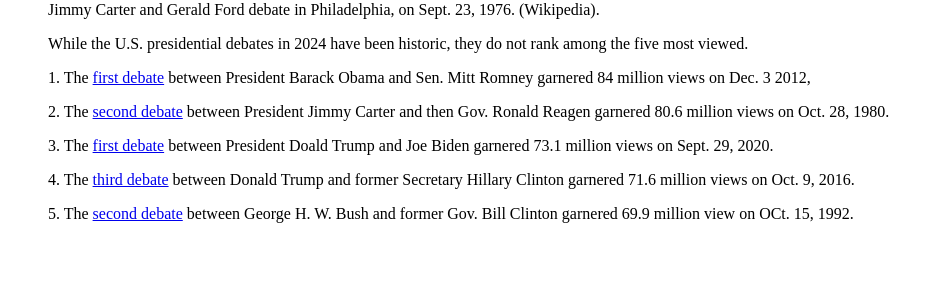
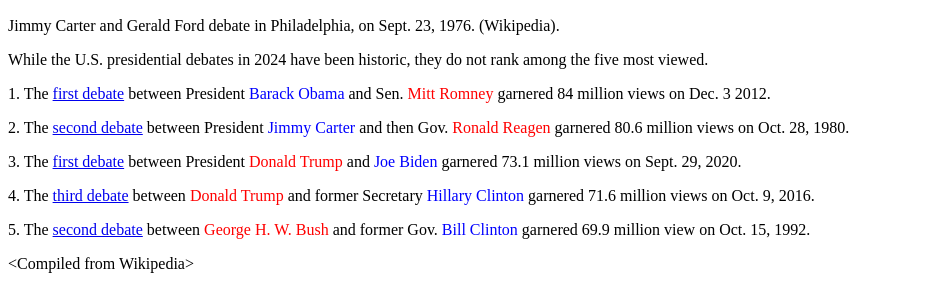
Before and after one commit to enielsen101/debate_example, a plain HTML site: page index.html in a window 1280 px wide. Shown: the part 527-808 px from the top of the page, without its empty margins (0-944 px from the left). Drawn offline with Linux system fonts and the light colour scheme.

Commit message:
Add files via upload

```diff
--- a/index.html
+++ b/index.html
@@ -2,26 +2,32 @@
 <html>
 <head>
 	<title>Debate Example</title>
+
+	<link rel="stylesheet" type="text/css" href="main.css">
+
 </head>
 <body>
 
 <h1>Five Most Watched Debates in U.S. History</h1>
 
 <figure>
-<img src="https://upload.wikimedia.org/wikipedia/commons/6/64/Carter_and_Ford_in_a_debate%2C_September_23%2C_1976.jpg" alt="Presidents Jimmy Carter and Gerald Ford debate in 1976" width="50%">
+<img src="https://upload.wikimedia.org/wikipedia/commons/6/64/Carter_and_Ford_in_a_debate%2C_September_23%2C_1976.jpg" alt="Presidents Jimmy Carter and Gerald Ford debate in 1976" width="50%"></figure>
 <figcaption> Jimmy Carter and Gerald Ford debate in Philadelphia, on Sept. 23, 1976. (Wikipedia).</figcaption>
 
 <p>While the U.S. presidential debates in 2024  have been historic, they do not rank among the five most viewed.</p>
 
-<p> 1. The <a href="https://en.wikipedia.org/wiki/2012_United_States_presidential_debates#October_3:_First_presidential_debate_(University_of_Denver"> first debate</a> between President Barack Obama and Sen. Mitt Romney garnered 84 million views on Dec. 3 2012,</p>
+<p> 1. The <a href="https://en.wikipedia.org/wiki/2012_United_States_presidential_debates#October_3:_First_presidential_debate_(University_of_Denver"> first debate</a> between President <span style="color: blue;">Barack Obama</span> and Sen. <span style="color: red">Mitt Romney</span> garnered 84 million views on Dec. 3 2012.</p>
 
-<p> 2. The <a href="https://en.wikipedia.org/wiki/1980_United_States_presidential_debates#October_28:_Second_presidential_debate_(Music_Hall)"> second debate</a> between President Jimmy Carter and then Gov. Ronald Reagen garnered 80.6 million views on Oct. 28, 1980.
+<p> 2. The <a href="https://en.wikipedia.org/wiki/1980_United_States_presidential_debates#October_28:_Second_presidential_debate_(Music_Hall)"> second debate</a> between President <span style="color: blue">Jimmy Carter</span> and then Gov. <span style= "color: red">Ronald Reagen</span> garnered 80.6 million views on Oct. 28, 1980.
 
-<p>3. The <a href="https://en.wikipedia.org/wiki/2016_United_States_presidential_debates#September_26:_First_presidential_debate_(Hofstra_University)"> first debate</a> between President Doald Trump and Joe Biden garnered 73.1 million views on Sept. 29, 2020.</p>
+<p>3. The <a href="https://en.wikipedia.org/wiki/2016_United_States_presidential_debates#September_26:_First_presidential_debate_(Hofstra_University)"> first debate</a> between President <span style="color:red">Donald Trump</span> and <span style="color: blue">Joe Biden</span> garnered 73.1 million views on Sept. 29, 2020.</p>
 
-<p>4. The <a href="https://en.wikipedia.org/wiki/2016_United_States_presidential_debates#October_19:_Third_presidential_debate_(University_of_Nevada,_Las_Vegas)">third debate</a> between Donald Trump and former Secretary Hillary Clinton garnered 71.6 million views on Oct. 9, 2016.</p>
+<p>4. The <a href="https://en.wikipedia.org/wiki/2016_United_States_presidential_debates#October_19:_Third_presidential_debate_(University_of_Nevada,_Las_Vegas)">third debate</a> between <span style="color: red">Donald Trump</span> and former Secretary <span style="color: blue">Hillary Clinton</span> garnered 71.6 million views on Oct. 9, 2016.</p>
 
-<p>5. The <a href="https://en.wikipedia.org/wiki/1992_United_States_presidential_debates#October_15:_Second_presidential_debate_(University_of_Richmond)">second debate</a> between George H. W. Bush and former Gov. Bill Clinton garnered 69.9 million view on OCt. 15, 1992. </p>
+<p>5. The <a href="https://en.wikipedia.org/wiki/1992_United_States_presidential_debates#October_15:_Second_presidential_debate_(University_of_Richmond)">second debate</a> between <span style="color: red">George H. W. Bush</span> and former Gov. <span style="color: blue">Bill Clinton</span> garnered 69.9 million view on Oct. 15, 1992.</p>
 
 </body>
+
+<footer> &ltCompiled from Wikipedia&gt </footer>
+
 </html>
```
